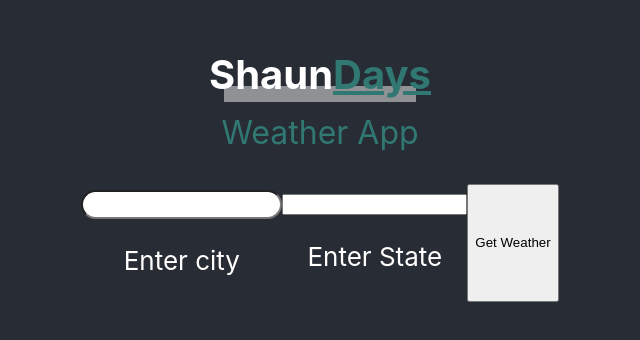
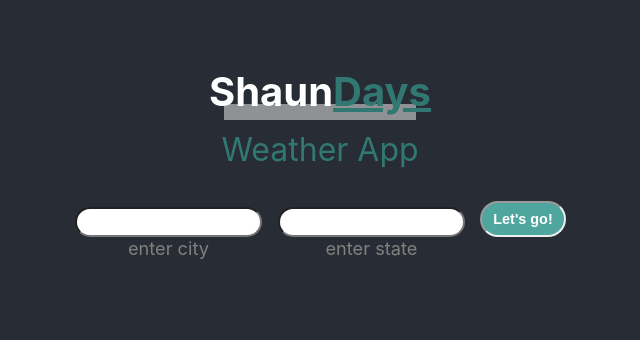
Before and after one commit to shaundai/ShaunDays, a React (Create React App) app: page / in a window 1280 px wide. Shown: the part 224-564 px from the top of the page, without its empty margins (320-960 px from the left). Built offline with nearby package versions, Linux system fonts and the light colour scheme.

Commit message:
add final styling for overall app

```diff
--- a/src/components/App.css
+++ b/src/components/App.css
@@ -11,9 +11,7 @@
 }
 
 .shadow {
-  -moz-box-shadow:    inset 0 0 10px #000000;
-  -webkit-box-shadow: inset 0 0 10px #000000;
-  box-shadow:         inset 0 0 5px #000000;
+  box-shadow: inset 0 0 5px #000000;
 }
 
 .mainWeatherIcon {
@@ -26,7 +24,9 @@
 }
 
 .fiveDayWeatherIcon {
-  margin: auto .5em;
-  height: 1.5em;
-  width: 1.5em;
+  margin: auto .4em;
+  height: 1.4em;
+  width: 1.4em;
+  align-self: 'flex-end';
+  justify-self: 'flex-end';
 }
--- a/src/components/App.js
+++ b/src/components/App.js
@@ -39,20 +39,20 @@ export default function App() {
         <Grayrectangle />
         <div style={{fontSize: '2rem', marginTop: -2, marginBottom: '1em', paddingTop: 0, color: '#317873'}}>Weather App</div>
 
-        <div style={{display: 'flex'}}>
+        <div style={{display: 'flex', marginBottom: '1em'}}>
           <div>
-            <input style={{padding: '.4em .75em', borderRadius: '5em'}} type="text" value={location.city} onChange={e => {setLocation({...location, city: e.target.value})}}></input>
-            <p>Enter city</p>
+            <InputBox type="text" value={location.city} onChange={e => {setLocation({...location, city: e.target.value})}}></InputBox>
+            <InputCaption>enter city</InputCaption>
           </div>
           <div>
-          <input type="text" value={location.state} onChange={e => {setLocation({...location, state: e.target.value})}}></input>
-          <p>Enter State</p>
+          <InputBox type="text" value={location.state} onChange={e => {setLocation({...location, state: e.target.value})}}></InputBox>
+          <InputCaption>enter state</InputCaption>
           </div>
-          <button onClick={getSummary}>Get Weather</button>
+          <GetButtonAfter onClick={getSummary}>Let's go!</GetButtonAfter>
         </div>
 
-        {displayWeather ? <div style={{display: 'flex', flexDirection: 'row', width: '100%', justifyContent: 'center'}}>
-        <div style={{backgroundColor: 'gray', borderRadius: 20, padding: 15, alignItems: 'center', justifyContent: 'center'}} className="shadow">
+        {displayWeather ? <div style={{display: 'flex', flexDirection: 'row', width: '6em', justifyContent: 'center', width: '100%'}}>
+        <div style={{backgroundColor: 'gray', borderRadius: 20, padding: 15, alignItems: 'center', justifyContent: 'center', width: '20%'}} className="shadow">
           {mariettaWeather.time ? <h2 style={{fontSize: '1.5rem', marginTop: 10, paddingTop: 0, marginBottom: 0}}>{location.city}, {location.state}</h2> : <p style={{fontSize: '.8em', fontWeight: 700}}>Click below for today's weather</p>}
           <div style={{marginTop: 0, marginBottom: '.8em'}}>{mariettaWeather.summary}</div>
           {mariettaWeather.icon ? <img className="mainWeatherIcon" src={require(`../images/${mariettaWeather.icon}.png`)} alt={mariettaWeather.icon} style={{margin: '0 auto'}}></img> : null}
@@ -85,17 +85,35 @@ const Grayrectangle = styled.div`
   opacity: 0.5;
   margin-bottom: -2;
 `
+const InputBox = styled.input`
+  color: #282C34;
+  font-weight: bold;
+  padding: .4em .75em;
+  border-radius: 5em;
+  margin: 0;
+  text-align: center;
+  width: 80%;
+`
 
-const GetButton = styled.button`
-  border-radius: .5em;
-  padding: 6px;
-  background-color: lightgray;
-  border: none;
+const InputCaption = styled.p`
+  margin: 0;
+  font-size: .7em;
+  font-style: bold;
+  color: gray;
 `
 
 const GetButtonAfter = styled.button`
-border-radius: .5em;
-padding: 6px;
-background-color: lightgray;
+border-radius: 1.5em;
+background-color: #4FA69F;
+font-weight: bold;
+font-size: .9rem;
+height: 2.5em;
+padding: 0 .7rem;
+color: white;
 border: none;
+margin: 0 .5em;
+border-width: 2px;
+border-style: inset;
+border-color: -internal-light-dark-color(rgb(49, 120, 115), rgb(49, 120, 115));
+border-image: initial;
 `
--- a/src/components/FiveDay.js
+++ b/src/components/FiveDay.js
@@ -14,16 +14,16 @@ function FiveDay({list}) {
     }
 
     return (
-        <div>
-        <ul style={{listStyleType: 'none', display: 'flex', flexDirection: 'column', justifyContent: 'space-evenly', margin: 0, padding: '0 1em', height: '100%'}}>
+        <div style={{width: '25%', marginLeft: '.6em', paddingLeft: '.4em'}}>
+        <ul style={{listStyleType: 'none', display: 'flex', flexDirection: 'column', justifyContent: 'space-evenly', margin: 0, padding: '0', height: '100%'}}>
         {list.slice(1,6).map(item => (
         <li key={item.time}>
-        <div style={{display: 'flex', flexDirection: 'row', justifyContent: 'flex-end', margin: 0}}>
-            <div style={{display: 'flex', justifyContent: 'flex-start', width: '35%'}}>
-                <h2 style={{fontSize: '1rem', marginTop: 10, paddingTop: 0, float: 'left'}}>{getDayOfWeek(item.time)}</h2>
+        <div style={{display: 'flex', flexDirection: 'row', margin: 0}}>
+            <div style={{display: 'flex', flexDirection: 'row', justifyContent: 'flex-start', padding: 0, width: '35%'}}>
+                <h2 style={{fontSize: '1rem', marginTop: 10, padding: 0, textAlign: 'left', }}>{getDayOfWeek(item.time)}</h2>
             </div>
           {item.icon ? <img className="fiveDayWeatherIcon" src={require(`../images/${item.icon}.png`)} alt={item.icon}></img> : null}
-          <div style={{display: 'flex', flexDirection: 'column', justifyContent: 'center'}}>{item.temperatureHigh ? <Highlow><b>High: </b>{Math.trunc(item.temperatureHigh)}°F</Highlow> : null}
+          <div style={{display: 'flex', flexDirection: 'column', justifyContent: 'flex-end', width: '30%'}}>{item.temperatureHigh ? <Highlow><b>High: </b>{Math.trunc(item.temperatureHigh)}°F</Highlow> : null}
           {item.temperatureLow ? <Highlow><b>Low: </b>{Math.trunc(item.temperatureLow)}°F</Highlow> : null}
           </div>
         </div>
@@ -36,6 +36,9 @@ function FiveDay({list}) {
 
 const Highlow = styled.div`
     font-size: .6em;
+    padding: 0;
+    textAlign: 'right';
+    width: 100%;
   `
 
 
```
